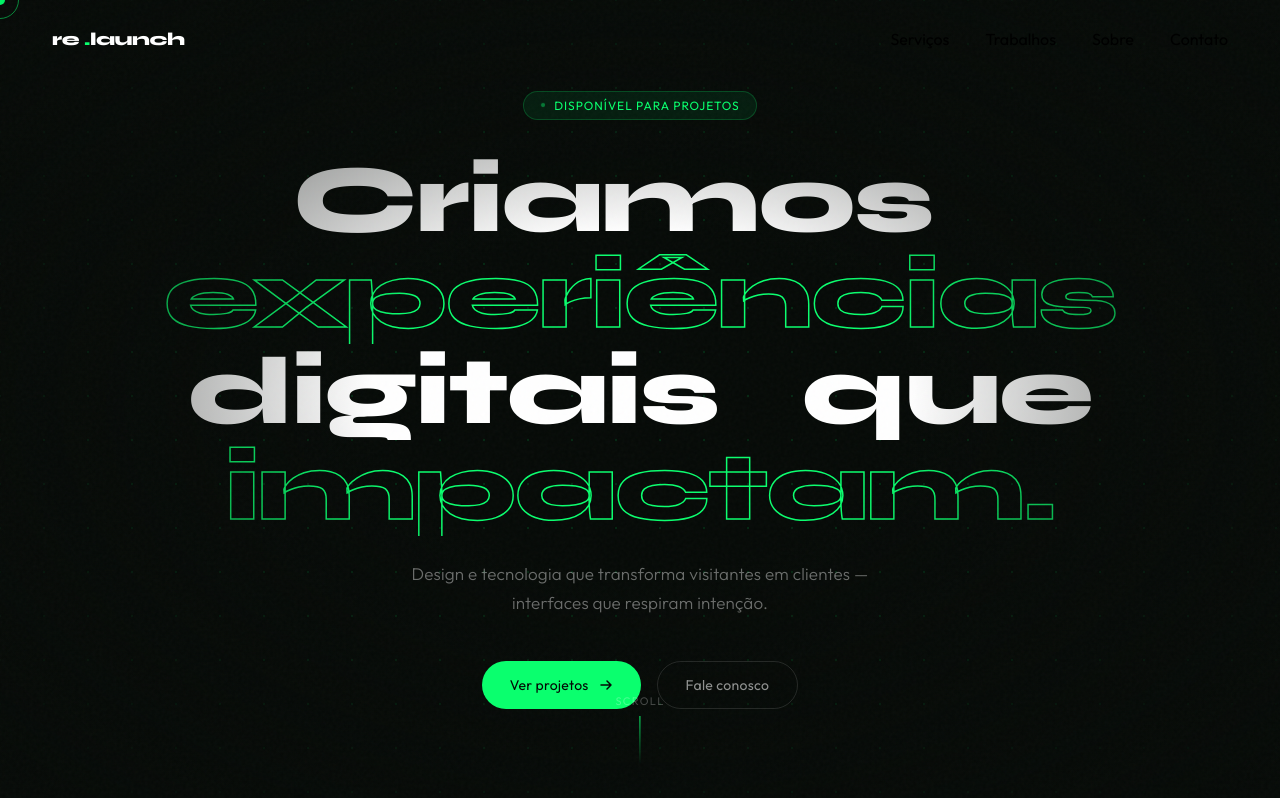
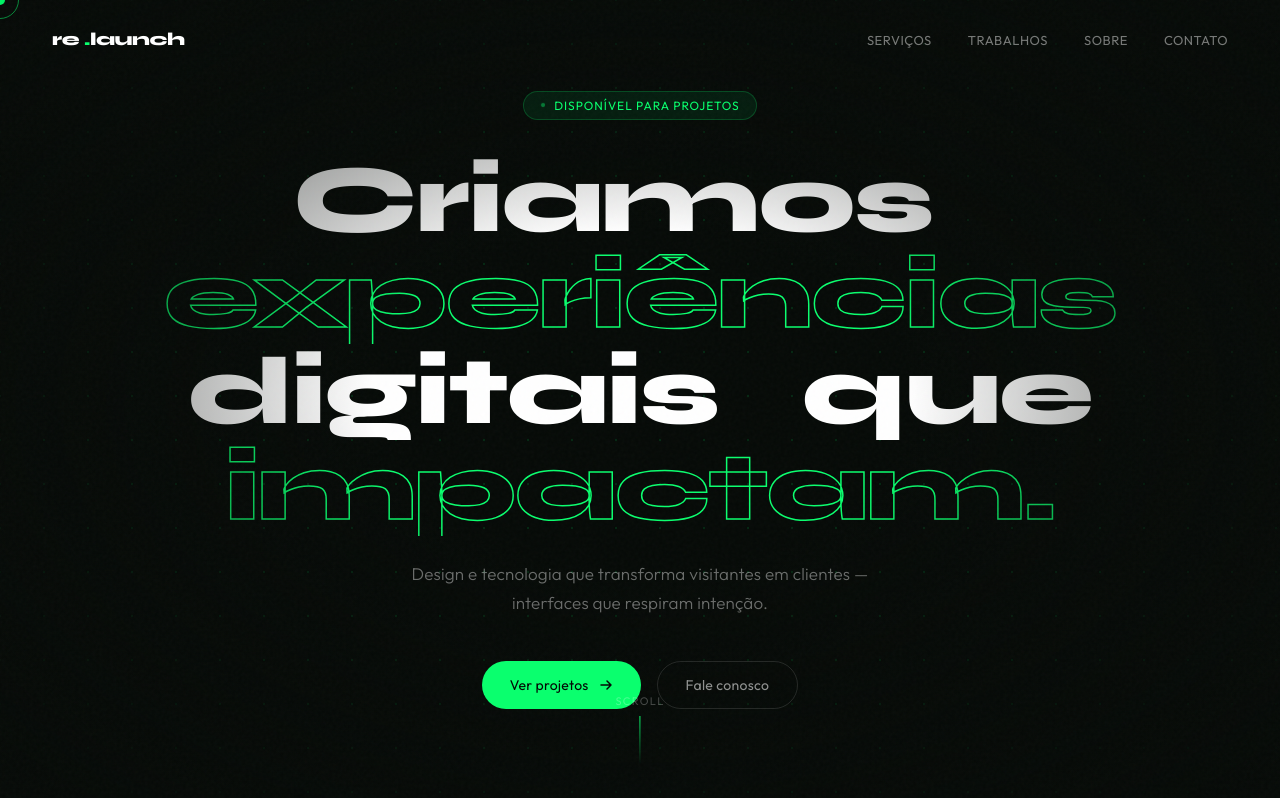
Before and after one commit to JoaoDEV710/Hero-Animada, a plain HTML site: page index.html in a window 1280 px wide. Drawn offline with nearby package versions, Linux system fonts and the light colour scheme.

Commit message:
NAV EDIT

```diff
--- a/index.html
+++ b/index.html
@@ -22,10 +22,10 @@
     <nav>
         <div class="logo">re <span>.</span>launch</div>
         <ul class="nav-links">
-            <li><a href="#"></a>Serviços</li>
-            <li><a href="#"></a>Trabalhos</li>
-            <li><a href="#"></a>Sobre</li>
-            <li><a href="#"></a>Contato</li>
+            <li><a href="#">Serviços</a></li>
+            <li><a href="#">Trabalhos</a></li>
+            <li><a href="#">Sobre</a></li>
+            <li><a href="#">Contato</a></li>
         </ul>
     </nav>
 
```
